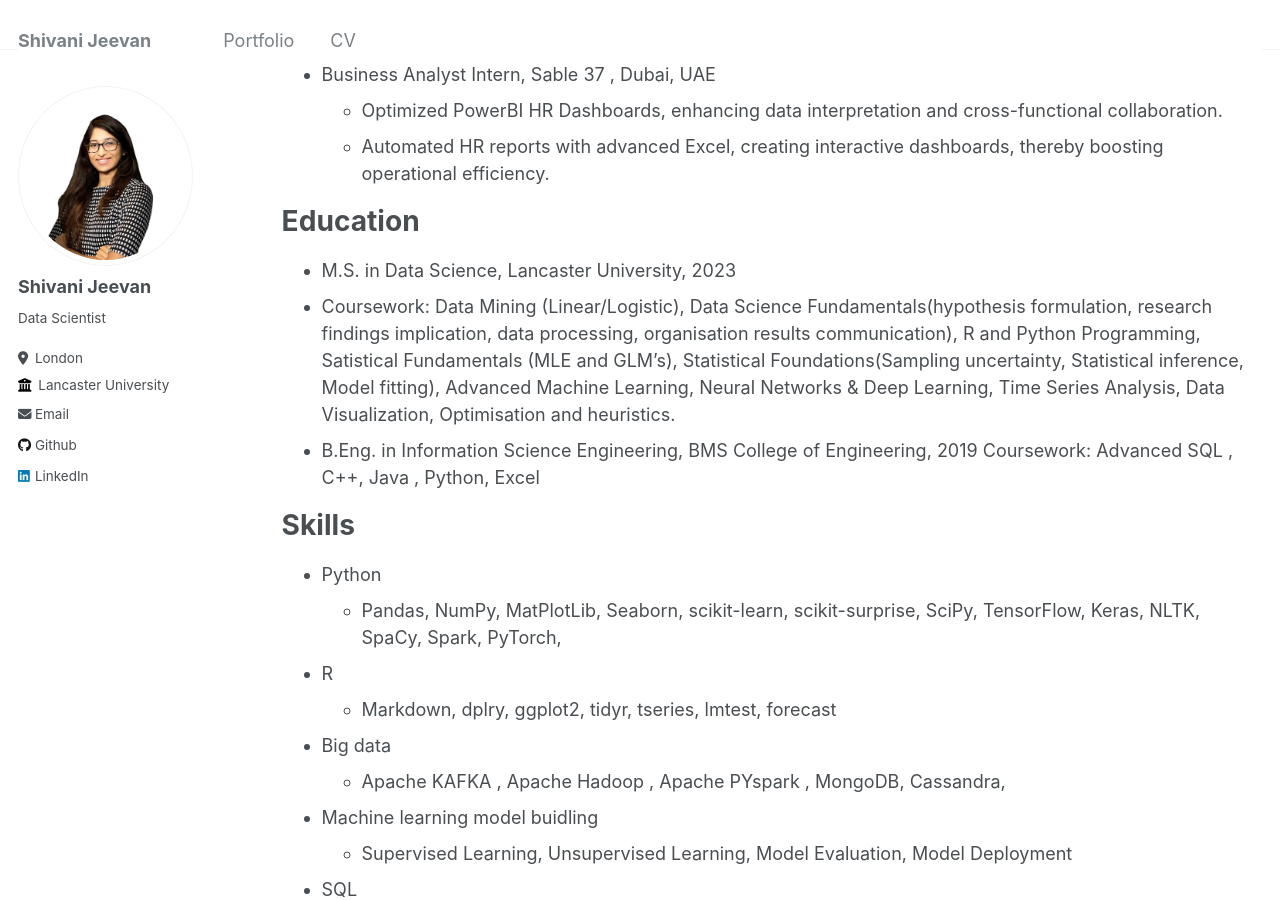
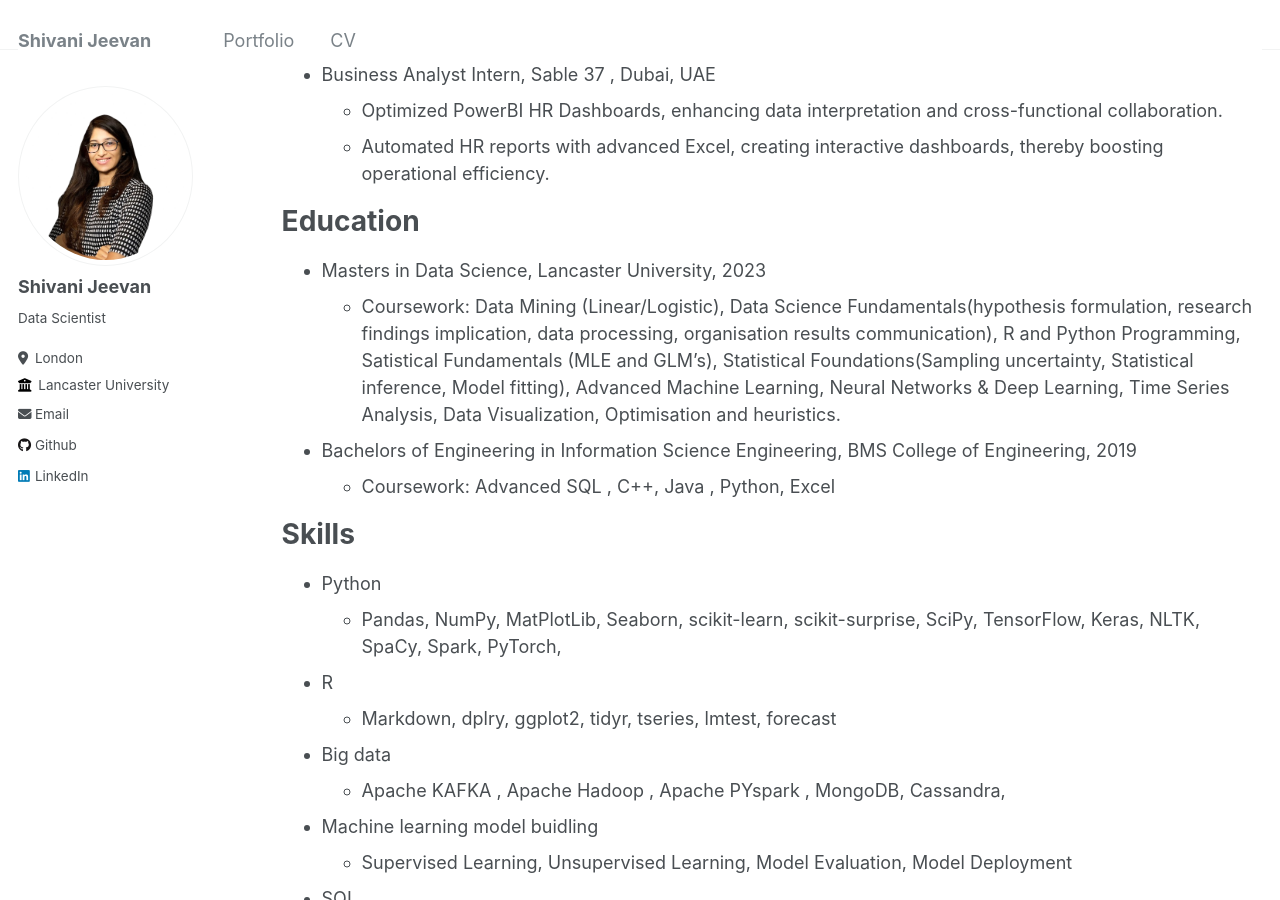
Before and after one commit to shivani-JP/shivani-jp.github.io, a Jekyll site: the page built from _pages/cv.md, in a window 1280 px wide and 900 px high, scrolled down 810 px. Built offline with Jekyll 4.4.1, drawn with Linux system fonts in a browser that asks for light colours.

Commit message:
editing about me

```diff
--- a/_pages/cv.md
+++ b/_pages/cv.md
@@ -29,10 +29,11 @@ iii) June 2018 - September 2018
 
 Education
 ======
-* M.S. in Data Science, Lancaster University, 2023
-* Coursework: Data Mining (Linear/Logistic), Data Science Fundamentals(hypothesis formulation, research findings implication, data processing, organisation results communication), R and Python Programming, Satistical Fundamentals (MLE and GLM's), Statistical Foundations(Sampling uncertainty, Statistical inference, Model fitting), Advanced Machine Learning, Neural Networks & Deep Learning, Time Series Analysis, Data Visualization, Optimisation and heuristics.
-* B.Eng. in Information Science Engineering, BMS College of Engineering, 2019
-  Coursework: Advanced SQL , C++, Java , Python, Excel
+* Masters in Data Science, Lancaster University, 2023
+  * Coursework: Data Mining (Linear/Logistic), Data Science Fundamentals(hypothesis formulation, research findings implication, data processing, organisation results communication), R and Python Programming, Satistical Fundamentals (MLE and GLM's), Statistical Foundations(Sampling uncertainty, Statistical inference, Model fitting), Advanced Machine Learning, Neural Networks & Deep Learning, Time Series Analysis, Data Visualization, Optimisation and heuristics.
+
+* Bachelors of Engineering in Information Science Engineering, BMS College of Engineering, 2019
+  * Coursework: Advanced SQL , C++, Java , Python, Excel
 
 
 Skills
```
